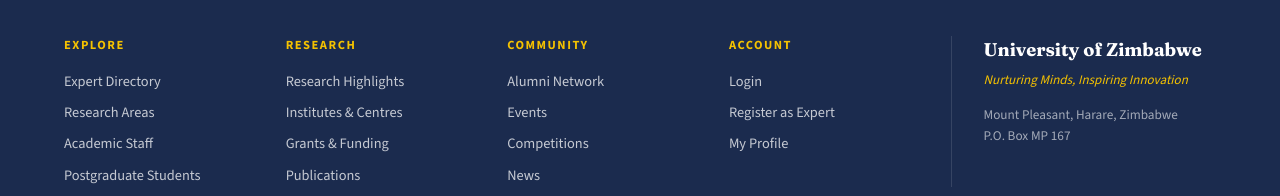
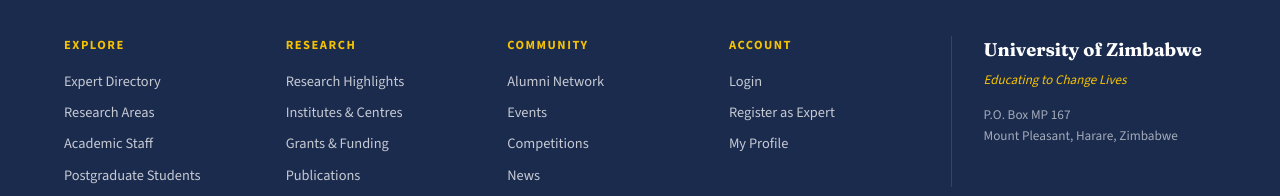
Before and after one commit to geop02811/Innovation-Research-Team-Experts-db, a SvelteKit app in the folder frontend/: page / in a window 1280 px wide. Shown: the part 1933-2129 px from the top of the page. Built offline with nearby package versions, Linux system fonts and the light colour scheme; no server answers.

Commit message:
fixed address and motto issue

```diff
--- a/frontend/src/lib/auth/form-options.ts
+++ b/frontend/src/lib/auth/form-options.ts
@@ -3,7 +3,8 @@
 	'Lecturer',
 	'Senior Lecturer',
 	'Associate Professor',
-	'Professor'
+	'Professor',
+	'Innovation Lead'
 ] as const;
 export const highestQualificationOptions = ['BSc', 'Masters', 'PhD'] as const;
 export const facultyOptions = [
--- a/frontend/src/routes/+layout.svelte
+++ b/frontend/src/routes/+layout.svelte
@@ -129,8 +129,8 @@
 			</div>
 			<div class="footer-col footer-col-brand">
 				<div class="footer-brand-name">University of Zimbabwe</div>
-				<p class="footer-brand-tagline">Nurturing Minds, Inspiring Innovation</p>
-				<p class="footer-address">Mount Pleasant, Harare, Zimbabwe<br />P.O. Box MP 167</p>
+				<p class="footer-brand-tagline">Educating to Change Lives</p>
+				<p class="footer-address">P.O. Box MP 167<br />Mount Pleasant, Harare, Zimbabwe</p>
 			</div>
 		</div>
 		<div class="site-footer-bottom">
--- a/frontend/vite.config.ts
+++ b/frontend/vite.config.ts
@@ -2,4 +2,11 @@
 import { sveltekit } from '@sveltejs/kit/vite';
 import { defineConfig } from 'vite';
 
-export default defineConfig({ plugins: [tailwindcss(), sveltekit()] });
+export default defineConfig({
+    plugins: [tailwindcss(),
+         sveltekit()],
+    server: {
+        host: '0.0.0.0',
+        port: 5173
+    }
+     });
```
Also changed, not shown: 1 other file (tests, documents, lock files or other folders).
